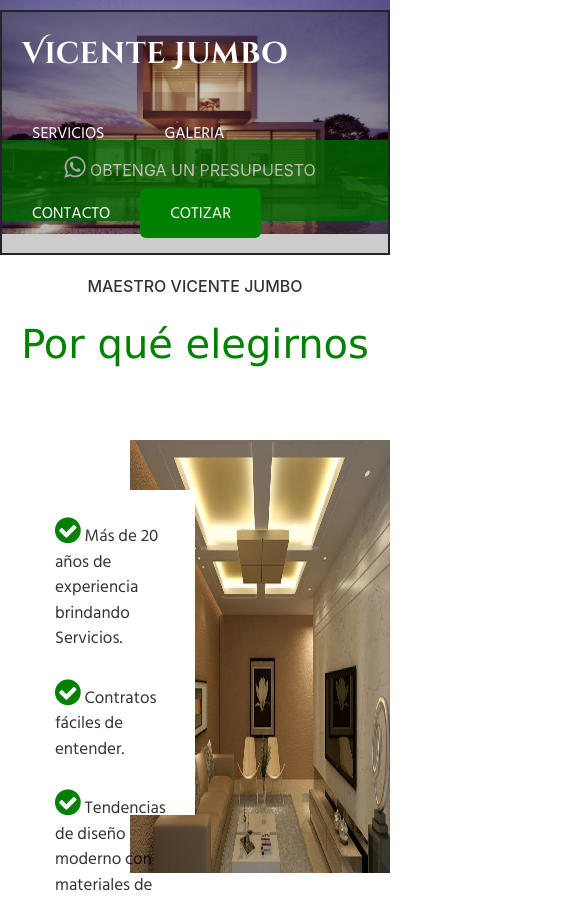
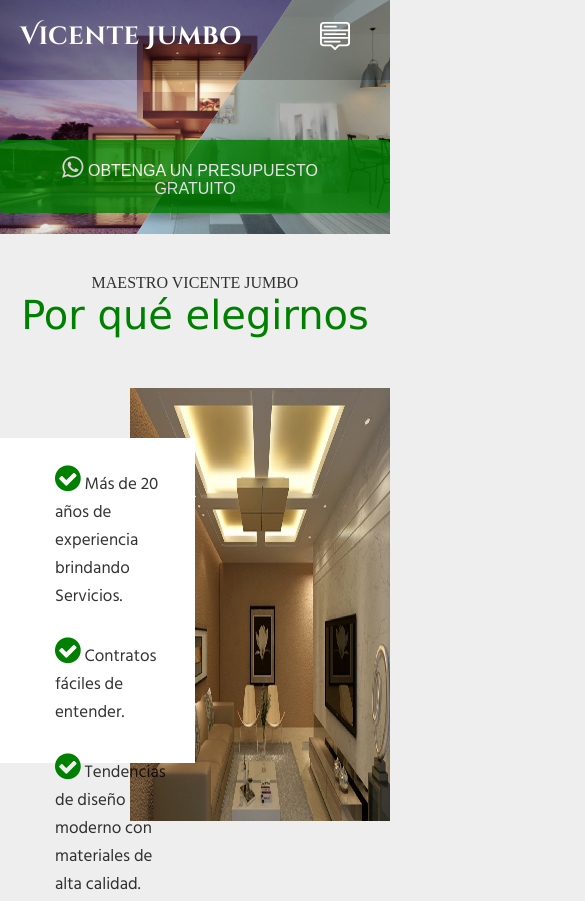
Before and after one commit to EdisonStalin/catalogo_jofre, a plain HTML site: page catalogo/index.html in a window 390 px wide. Shown: the top 901 px of the page, 585 px wide, since content can reach past the window. Drawn offline with nearby package versions, Linux system fonts and the light colour scheme.

Commit message:
V5.3.3.21

```diff
--- a/catalogo/css/style.css
+++ b/catalogo/css/style.css
@@ -19,16 +19,16 @@ body{
 
 header{
     position: fixed;
-    top: 10px;
+    top: 0px;
     left: 0;
     width: 100%;
     box-sizing: border-box;
     background: rgba(0,0,0,0.2);
-    border: 2px solid;
     transition: 1s;
     z-index: 100;
 
 }
+
 
 .namelogo{
     float: left;
@@ -40,19 +40,19 @@ header{
     letter-spacing: 0.02em;
 }
 
-nav ul{
-
-    list-style: none;
+ul{
     float: right;
-    display: flex;
-    flex-wrap: wrap;
-    margin: 0;
-    padding: 0;
-    text-transform: uppercase;
     margin-right: 5px;
     font-family: 'Hind Siliguri', sans-serif;
 
 }
+
+nav ul li{
+    display: inline-block;
+    line-height: 50px;
+    margin: 0 5px;
+}
+
 
 nav ul li a {
     color: #fff;
@@ -69,16 +69,77 @@ nav ul li a.active{
 }
 
 nav ul li a:hover{
-    background: blue;
+    background-color: green;
     border-radius: 6px;
     transition: 0.8s;
 
 }
 
+.checkbtn{
+    font-size: 30px;
+    color: white;
+    float: right;
+    line-height: 80px;
+    margin-right: 40px;
+    cursor: pointer;
+    display: none;
+}
+
+#check{
+    display: none;
+}
+
+@media (max-width: 952px){
+    .namelogo{
+        font-size: 25px;
+    }
+
+    nav ul li a {
+        font-size: 14px;
+
+    }
+
+}
+
+@media (max-width: 772px){
+    .checkbtn{
+        display: block;
+    }
+
+    nav ul{
+        position: fixed;
+        width: 70%;
+        background: rgba(0, 0, 0, 0.856);
+        text-align: center;
+        top: 80px;
+        left: -120%;
+        transition: all .5s;
+    }
+
+    nav ul li{
+        display: block;
+        line-height: 30px;
+
+    }
+    nav ul li a{
+       font-size: 20px;
+    }
+
+    a:hover,:active{
+        background: none;
+        color: blue;
+    }
+
+    #check:checked ~ ul{
+        left: 0;
+    }
+
+}
+
+
 header.sticky{
-    background: rgba(0, 0, 0, 0.856);
+    background: rgba(0, 0, 0, 0.966);
     transition: 2s;
-    top: -10px;
 }
 
 .containerlogo{
--- a/catalogo/index.html
+++ b/catalogo/index.html
@@ -2,11 +2,10 @@
 <html lang="en">
 <head>
     <meta charset="UTF-8">
-    <meta name="viewport" content="width=device-width, initial-scale=1">
+    <meta name="viewport" content="width=device-width, initial-scale=1.0">
     <title>Catalogo</title>
     <link rel="stylesheet" href="https://cdnjs.cloudflare.com/ajax/libs/font-awesome/4.7.0/css/font-awesome.min.css">
     <link rel="stylesheet" href="/css/style.css">
-    <link rel="stylesheet" href="https://maxcdn.bootstrapcdn.com/bootstrap/4.5.2/css/bootstrap.min.css">
     <script src="https://ajax.googleapis.com/ajax/libs/jquery/3.5.1/jquery.min.js"></script>
     <link rel="stylesheet" type="text/css" href="https://cdnjs.cloudflare.com/ajax/libs/fancybox/3.5.7/jquery.fancybox.css">
     <script src="https://cdnjs.cloudflare.com/ajax/libs/fancybox/3.5.7/jquery.fancybox.min.js"></script>
@@ -46,9 +45,16 @@
 
     <!--narvar-->
     <header>
-        <div class="main">
-            <p class="namelogo">Vicente Jumbo</p>
+
             <nav>
+                <p class="namelogo">Vicente Jumbo</p>
+                <input type="checkbox" id="check">
+                <label for="check" class="checkbtn">
+                    <i class="bi bi-menu-up"></i>
+                    <svg xmlns="http://www.w3.org/2000/svg" width="30" height="30" fill="currentColor" class="bi bi-menu-up" viewBox="0 0 16 16">
+                        <path d="M7.646 15.854a.5.5 0 0 0 .708 0L10.207 14H14a2 2 0 0 0 2-2V3a2 2 0 0 0-2-2H2a2 2 0 0 0-2 2v9a2 2 0 0 0 2 2h3.793l1.853 1.854zM1 9V6h14v3H1zm14 1v2a1 1 0 0 1-1 1h-3.793a1 1 0 0 0-.707.293l-1.5 1.5-1.5-1.5A1 1 0 0 0 5.793 13H2a1 1 0 0 1-1-1v-2h14zm0-5H1V3a1 1 0 0 1 1-1h12a1 1 0 0 1 1 1v2zM2 11.5a.5.5 0 0 0 .5.5h8a.5.5 0 0 0 0-1h-8a.5.5 0 0 0-.5.5zm0-4a.5.5 0 0 0 .5.5h11a.5.5 0 0 0 0-1h-11a.5.5 0 0 0-.5.5zm0-4a.5.5 0 0 0 .5.5h6a.5.5 0 0 0 0-1h-6a.5.5 0 0 0-.5.5z"/>
+                      </svg>
+                </label>
                 <ul >
                     <li > <a href="#Servicios">Servicios</a></li>
                     <li ><a href="#galery">Galeria</a></li>
@@ -56,9 +62,6 @@
                     <li ><a class="active" href="#">Cotizar</a></li>
                 </ul>
             </nav>
-        </div>
-
-
     </header>
 
 
@@ -268,6 +271,8 @@
                         header.classList.toggle("sticky", window.scrollY > 0);
                     })
                 </script>
+
+
 <div class="espacionav" id="contact">
 </div>
 
```
